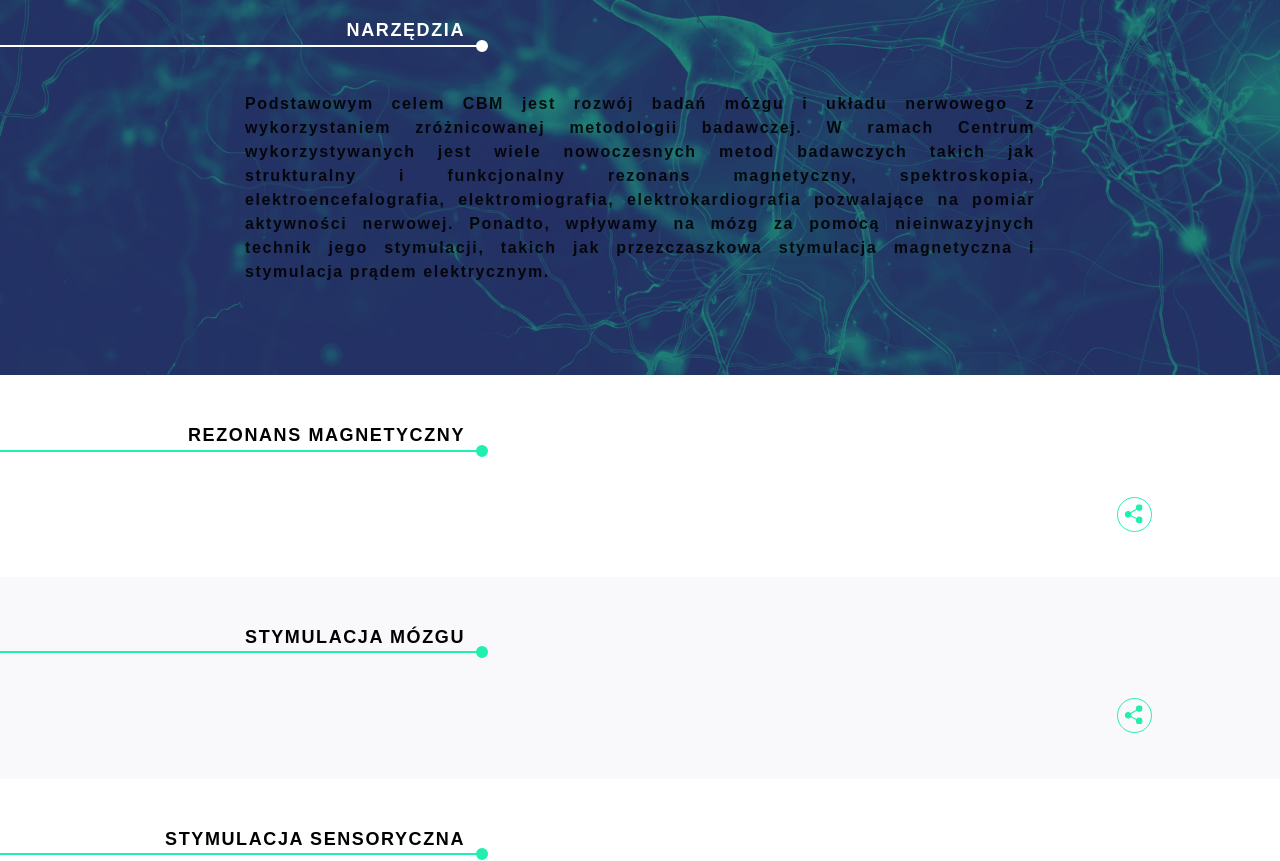
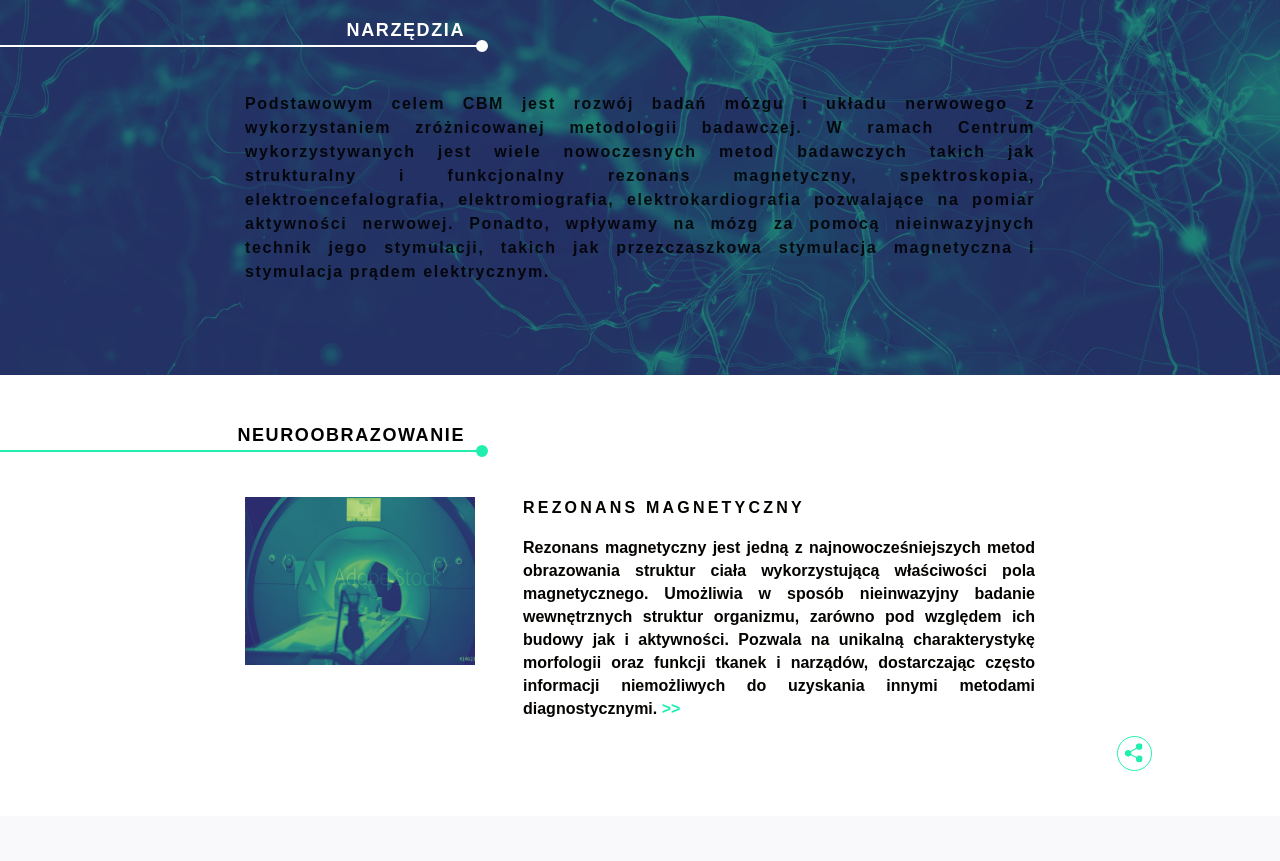
Before and after one commit to rysz-eriksson/science_webapp, a Gatsby site: page /equipment in a window 1280 px wide. Shown: the part 245-1106 px from the top of the page. Built offline with nearby package versions, Linux system fonts and the light colour scheme; Gatsby itself is replaced by a stand-in of ours.

Commit message:
add equipment sections

```diff
--- a/src/components/accordion/accordion.module.scss
+++ b/src/components/accordion/accordion.module.scss
@@ -76,7 +76,6 @@ $font-color: #FFFFFF;
         line-height: 23px;
         text-align: justify;
         padding: 0 0 2rem 7.5rem;
-        font-weight: bolder;
         position: relative;
         &::before {
             content: "";
--- /dev/null
+++ b/src/components/overflow_text/overflow_text.js
@@ -0,0 +1,49 @@
+import React, {useState} from 'react';
+
+import overflowStyles from './overflow_text.module.scss';
+
+const OverflowText = ({content}) => {
+    const [overflow, setOverflow] = useState(false)
+
+    return (
+        <article className={overflowStyles.article}>
+            <img
+                src={content.image}
+                alt={content.title.en}
+            />
+            <div>
+                <h3>{content.title.pl}</h3>
+                <p>
+                    {`${content.paragraphs.pl[0]}  `}
+                    {!overflow && <span
+                    onClick={() => {setOverflow(true)}}
+                    >
+                        &gt;&gt;
+                    </span>}
+                </p>
+
+                {overflow && content.paragraphs.pl.map((par, index) => {
+                    if (index > 0) {
+                        if (index === 1) {
+                            return (
+                                <p key={index}>
+                                    {<span
+                                        onClick={() => {setOverflow(false)}}
+                                    >
+                                        &lt;&lt;
+                                    </span>} {par}
+                                </p>
+                            )
+                        } else {
+                            return (
+                                <p key={index}>{par}</p>
+                            )
+                        }
+                    }
+                })}
+            </div>
+        </article>
+    )
+}
+
+export default OverflowText;
--- /dev/null
+++ b/src/components/overflow_text/overflow_text.module.scss
@@ -0,0 +1,59 @@
+@font-face {
+    font-family: 'Nunito';
+    src: url('../../fonts/Nunito-Regular.ttf') format('ttf');
+    font-style: normal;
+    font-weight: 400;
+}
+
+@font-face {
+    font-family: 'HKGrotest-Black';
+    src: url('../../fonts/HKGrotesk-Black.otf') format('otf');
+    font-style: normal;
+    font-weight: 400;
+}
+
+$bg-color: #20EFAF;
+$font-color: #FFFFFF;
+
+.article {
+    width: 790px;
+    margin: 0 auto;
+    display: flex;
+    justify-content: space-between;
+    img {
+        width: 230px;
+        height: 168px;
+    }
+    div {
+        width: 512px;
+        h3 {
+            color: #040300;
+            font-family: "HKGrotest-Black", sans-serif;
+            font-size: 16px;
+            font-weight: 900;
+            font-style: normal;
+            letter-spacing: 3.2px;
+            margin-top: 0;
+            text-transform: uppercase;
+        }
+        p {
+            color: #040300;
+            font-family: 'Nunito', sans-serif;
+            font-size: 16px;
+            font-weight: 700;
+            letter-spacing: normal;
+            line-height: 23px;
+            text-align: justify;
+        }
+        span {
+            color: $bg-color;
+            font-weight: bold;
+            &:hover {
+                cursor: pointer;
+            }
+            &:active {
+                color: #040300;
+            }
+        }
+    }
+}
--- /dev/null
+++ b/src/data/equipment_info.js
@@ -0,0 +1,83 @@
+import mri from '../images/mri.png';
+
+export const equipmentInfo = {
+    mri: {
+        image: mri,
+        title: {
+            pl: 'rezonans magnetyczny',
+            en: '',
+        },
+        paragraphs: {
+            pl: [
+                'Rezonans magnetyczny jest jedną z najnowocześniejszych metod obrazowania struktur ciała wykorzystującą właściwości pola magnetycznego. Umożliwia w sposób nieinwazyjny badanie wewnętrznych struktur organizmu, zarówno pod względem ich budowy jak i aktywności. Pozwala na unikalną charakterystykę morfologii oraz funkcji tkanek i narządów, dostarczając często informacji niemożliwych do uzyskania innymi metodami diagnostycznymi.',
+                'Dysponujemy wysokiej klasy skanerem rezonansu magnetycznego 3T Magnetom Skyra firmy Siemens. Skaner posiada różnorakie cewki  pozwalające na dostosowanie jakości otrzymywanego obrazu do potrzeb. Urządzenie umożliwia wykonywanie badań za pomocą następujących technik: obrazowanie funkcjonalne (fMRI), obrazowanie tensora dyfuzji (DTI), obrazowanie spektroskopii protonowej, obrazowanie angiograficzne bezkontrastowe, obrazowanie perfuzji i dyfuzji.',
+            ],
+            en: []
+        }
+    },
+    spectroscophy: {
+        image: mri,
+        title: {
+            pl: 'rezonans magnetyczny',
+            en: '',
+        },
+        paragraphs: {
+            pl: [
+                ''
+            ],
+            en: []
+        }
+    },
+    electrophysiology: {
+        image: mri,
+        title: {
+            pl: 'rezonans magnetyczny',
+            en: '',
+        },
+        paragraphs: {
+            pl: [
+                ''
+            ],
+            en: []
+        }
+    },
+    brainStimulation: {
+        image: mri,
+        title: {
+            pl: 'rezonans magnetyczny',
+            en: '',
+        },
+        paragraphs: {
+            pl: [
+                ''
+            ],
+            en: []
+        }
+    },
+    sensorStimulation: {
+        image: mri,
+        title: {
+            pl: 'rezonans magnetyczny',
+            en: '',
+        },
+        paragraphs: {
+            pl: [
+                ''
+            ],
+            en: []
+        }
+    },
+    other: {
+        image: mri,
+        title: {
+            pl: 'rezonans magnetyczny',
+            en: '',
+        },
+        paragraphs: {
+            pl: [
+                ''
+            ],
+            en: []
+        }
+    },
+}
--- a/src/data/sections_info.js
+++ b/src/data/sections_info.js
@@ -54,7 +54,7 @@ export const sectionsInfo = {
     ],
     equipment: [
         {
-            pl: 'rezonans magnetyczny',
+            pl: 'neuroobrazowanie',
             en: 'Neuroimaging',
             key: uuidv4(),
         },
--- a/src/pages/equipment.js
+++ b/src/pages/equipment.js
@@ -3,20 +3,23 @@ import React from "react";
 import Layout from '../components/layout/layout';
 import Section from '../components/section/section';
 import SectionTitle from '../components/section_title/section_title';
+import OverflowText from '../components/overflow_text/overflow_text';
 
 import { sectionsInfo } from '../data/sections_info';
 import {carouselInfo} from '../data/carousel_info';
+import {equipmentInfo} from '../data/equipment_info';
 
 const Equipment = () => {
   const { equipment } = sectionsInfo;
   const [neuroimaging, brain, sensory] = equipment;
   const secTitleInfo = carouselInfo[3]
+  const {mri} = equipmentInfo
 
   return (
     <Layout links={equipment}>
         <SectionTitle info={secTitleInfo}/>
         <Section title={neuroimaging}>
-
+          <OverflowText content={mri} />
         </Section>
         <Section title={brain}>
 
```
Also changed, not shown: src/fonts/MyriadProRegular.ttf (added).
